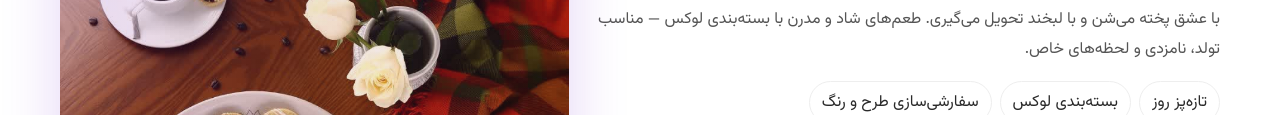
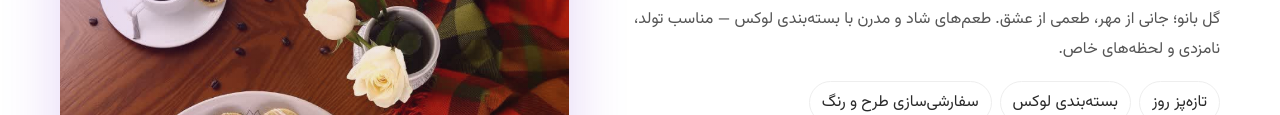
Before and after one commit to didgar84-sketch/gol-banoo.ir, a plain HTML site: page index.html in a window 1280 px wide. Shown: the part 436-551 px from the top of the page. Drawn offline with nearby package versions, Linux system fonts and the light colour scheme.

Commit message:
Update index.html

```diff
--- a/index.html
+++ b/index.html
@@ -81,7 +81,7 @@
   <div class="container hero-wrap">
     <div>
       <h1>شیرینی‌های خانگیِ <span class="accent">گُل بانو</span></h1>
-      <p>با عشق پخته می‌شن و با لبخند تحویل می‌گیری. طعم‌های شاد و مدرن با بسته‌بندی لوکس — مناسب تولد، نامزدی و لحظه‌های خاص.</p>
+      <p>گل بانو؛ جانی از مهر، طعمی از عشق. طعم‌های شاد و مدرن با بسته‌بندی لوکس — مناسب تولد، نامزدی و لحظه‌های خاص.</p>
       <div class="badges">
         <span class="badge">تازه‌پز روز</span>
         <span class="badge">بسته‌بندی لوکس</span>
```
